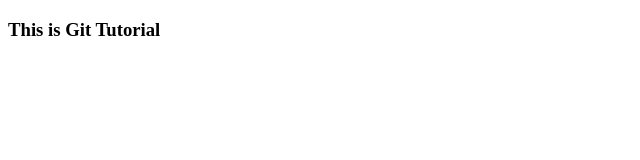
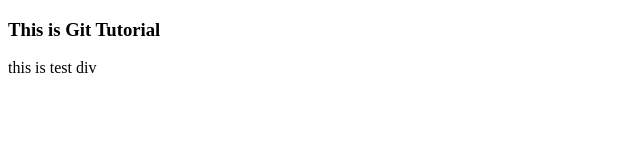
Before and after one commit to horrow/GitTest, a plain HTML site: page index.html in a window 1280 px wide. Shown: the whole page, without its empty margins (0-640 px from the left). Drawn offline with Linux system fonts and the light colour scheme.

Commit message:
added div

```diff
--- a/index.html
+++ b/index.html
@@ -4,6 +4,11 @@
 
 	<body>
 		<h3>This is Git Tutorial</h3>
+
+		<div>
+			this is test div
+		</div>
+
 	</body>
 
 </html>
```
